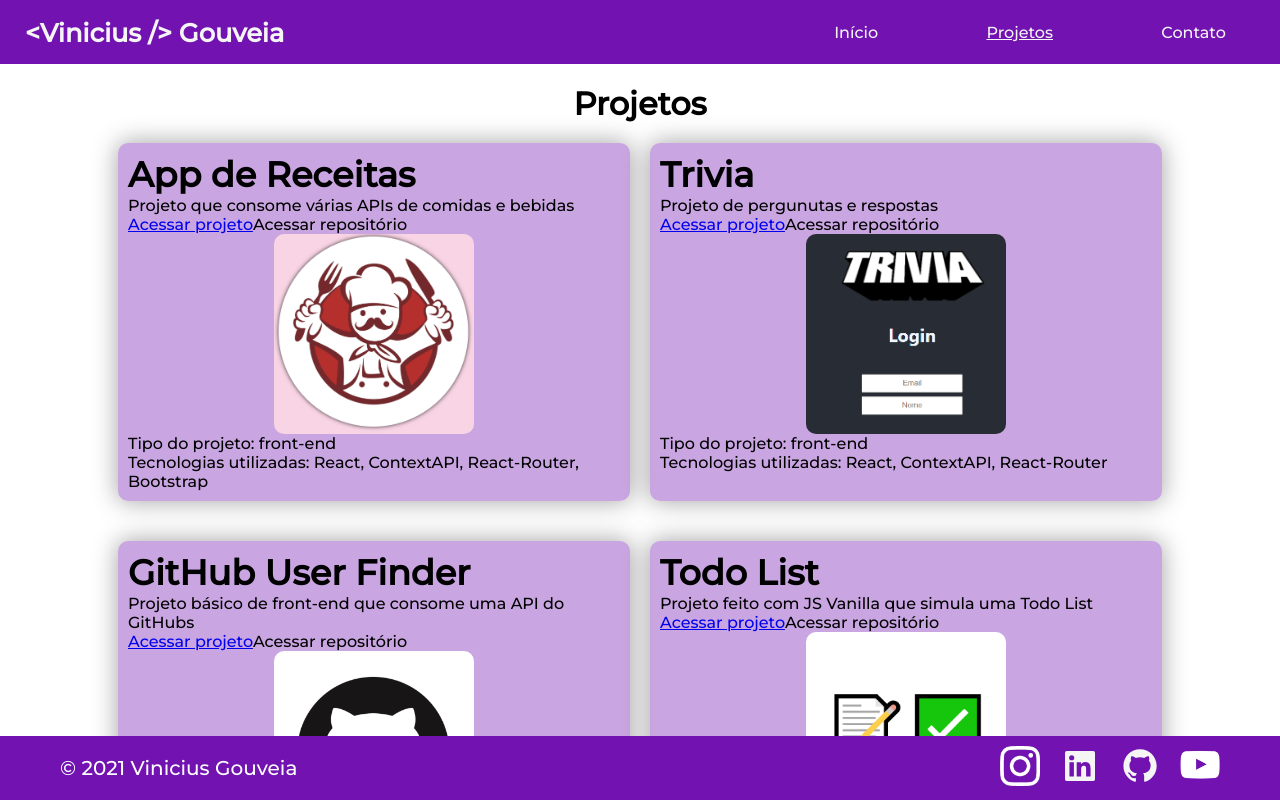
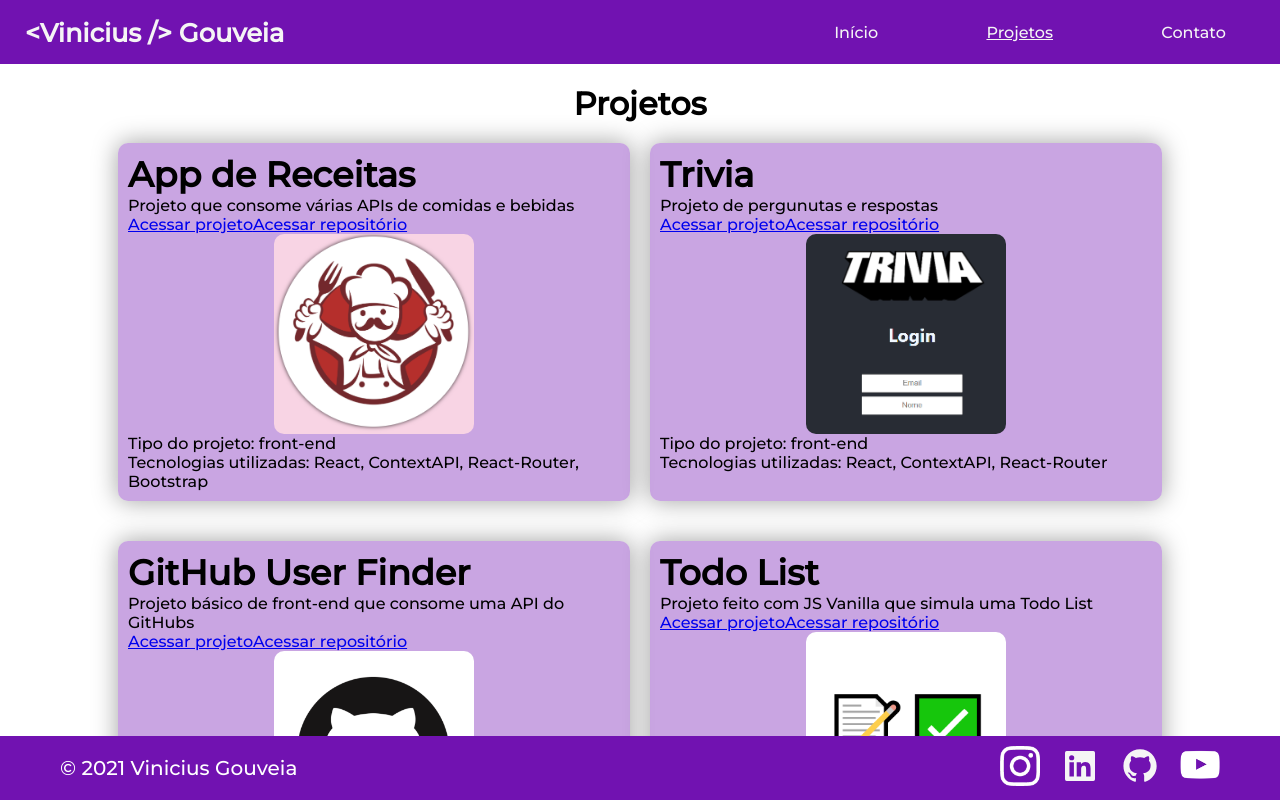
Before and after one commit to vinigofr/vinigofr.github.io, a React (Create React App) app: page / in a window 1280 px wide. Both pictures are taken after a click on the element "Projetos". Shown: the top 800 px of the page. Built offline with nearby package versions, Linux system fonts and the light colour scheme; the HTML template or start-up script is replaced by a standard one.

Commit message:
Adiciona target aos links

```diff
--- a/src/Components/Projects.jsx
+++ b/src/Components/Projects.jsx
@@ -13,10 +13,10 @@ function Projects() {
               <h3>{project.name}</h3>
               <p>{project.description}</p>
               <div className="access-links">
-              <a href={project.url} target="_blank" rel="noreferrer">
-                Acessar projeto
-              </a>
-              <a>Acessar repositório</a>
+                <a href={project.url} target="_blank" rel="noreferrer">
+                  Acessar projeto
+                </a>
+                <a href={project.repo} target="_blank" rel="noreferrer">Acessar repositório</a>
               </div>
               <div className="project-image-container">
                 <img src={project.image} alt="Imagem do projeto" className="project-card-image" />
```
